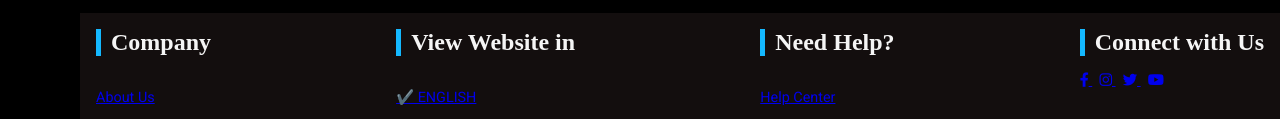
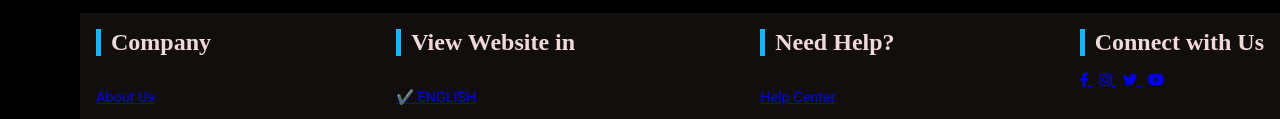
Before and after one commit to YASMEENY19/mockstar, a plain HTML site: page mjio.html in a window 1280 px wide. Shown: the part 2618-2737 px from the top of the page. Drawn offline with Linux system fonts and the light colour scheme.

Commit message:
Update mjio.html

```diff
--- a/mjio.html
+++ b/mjio.html
@@ -339,7 +339,7 @@
     }
     .footer h2 {
       font-family: 'Times New Roman', Times, serif;
-      color: whitesmoke;
+      color: rgb(241, 217, 217);
       font-size: small;
     }
     .footer a:hover {
```
